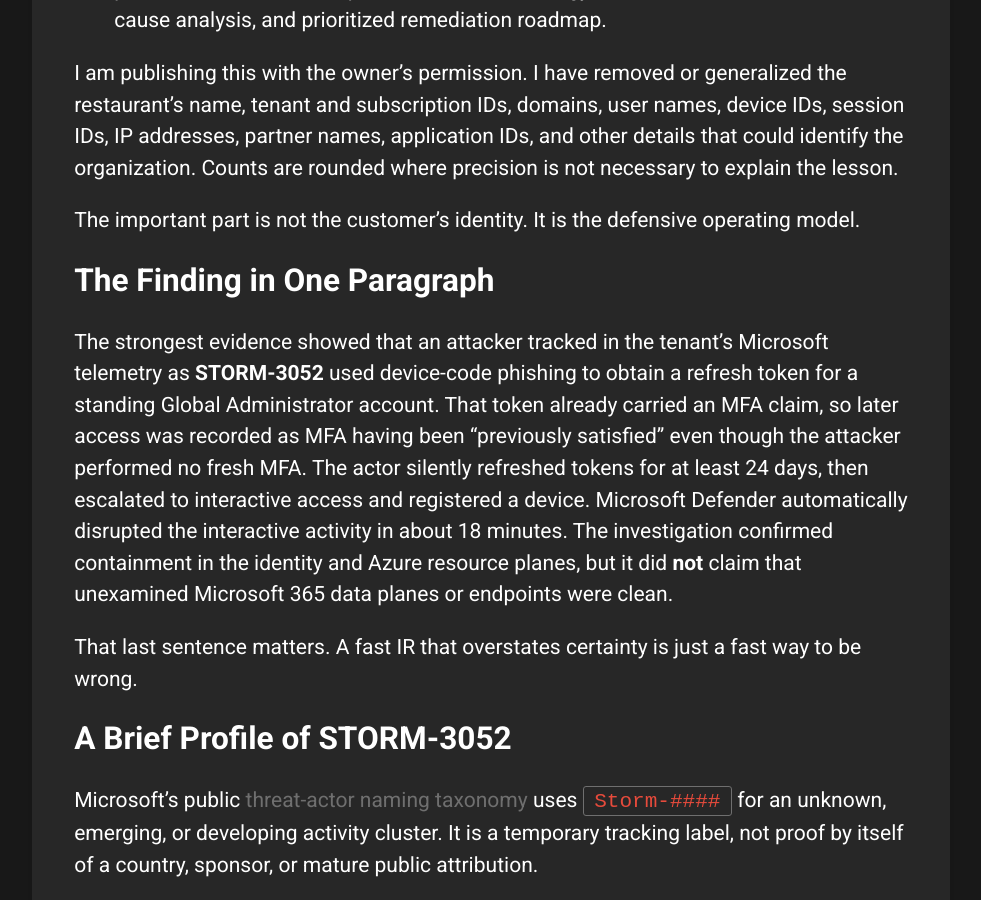
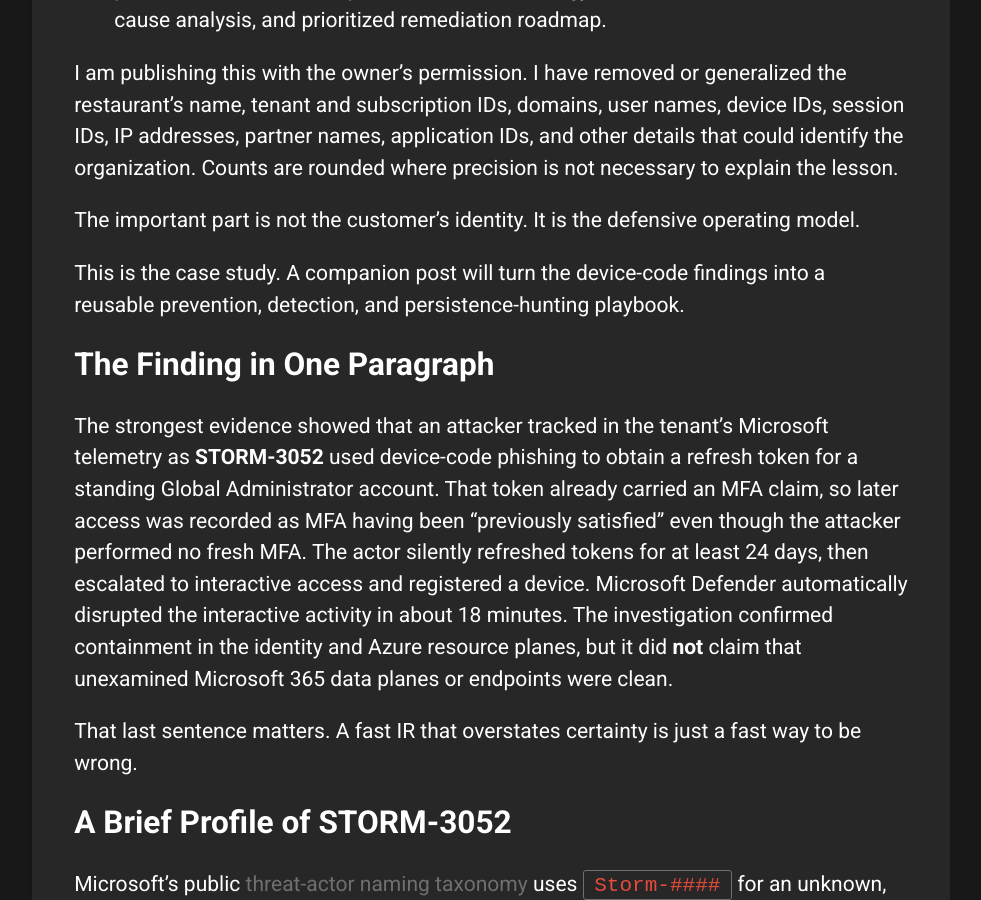
Before and after one commit to x3nc0n/x3nc0n.github.io, a Jekyll site: the page built from _posts/2026-08-25-One-Day-Incident-Response-with-an-AI-SecOps-Squad.md, in a window 1280 px wide and 900 px high, scrolled down 1213 px. Shown: the whole window, without its empty margins (149-1130 px from the left). Built offline with Jekyll 4.4.1, drawn with Linux system fonts in a browser that asks for light colours; part of the change alters nothing that is shown; some of the changed text lies outside the part shown.

Commit message:
Reschedule restaurant incident case study
Move the case study after the existing series and introduce the companion defensive playbook.\n\nCo-authored-by: Copilot App <223556219+Copilot@users.noreply.github.com>

```diff
--- a/_posts/2026-08-11-One-Day-Incident-Response-with-an-AI-SecOps-Squad.md
+++ b/_posts/2026-08-25-One-Day-Incident-Response-with-an-AI-SecOps-Squad.md
@@ -1,11 +1,11 @@
 ---
-permalink: /2026/08/11/One-Day-Incident-Response-with-an-AI-SecOps-Squad.html
+permalink: /2026/08/25/One-Day-Incident-Response-with-an-AI-SecOps-Squad.html
 layout: post
 title:  "How I Ran a Full Incident Response for a Restaurant in Less Than a Day"
 description: "A real-world, privacy-scrubbed account of using an AI SecOps Squad to investigate a privileged cloud identity compromise, correct the initial theory, and deliver a reviewed incident report in less than one day."
 categories: security incident-response ai-agents secops entra defender threat-hunting
 linkedin_promote: true
-linkedin_promote_date: 2026-08-11
+linkedin_promote_date: 2026-08-25
 linkedin_blurb: "A friend who runs a restaurant needed a real incident response, not a chatbot summary. I used my open-source SecOps Squad to collect and reconcile cloud evidence in parallel, challenge its own first theory, and deliver a reviewed IR report in less than a day. The case is a practical example of why defenders need AI-accelerated workflows to meet AI-era threats."
 ---
 
@@ -29,6 +29,8 @@ Once I had working read access, I used my open-source [SecOps Squad Starter Kit]
 I am publishing this with the owner's permission. I have removed or generalized the restaurant's name, tenant and subscription IDs, domains, user names, device IDs, session IDs, IP addresses, partner names, application IDs, and other details that could identify the organization. Counts are rounded where precision is not necessary to explain the lesson.
 
 The important part is not the customer's identity. It is the defensive operating model.
+
+This is the case study. A companion post will turn the device-code findings into a reusable prevention, detection, and persistence-hunting playbook.
 
 ## The Finding in One Paragraph
 
```
